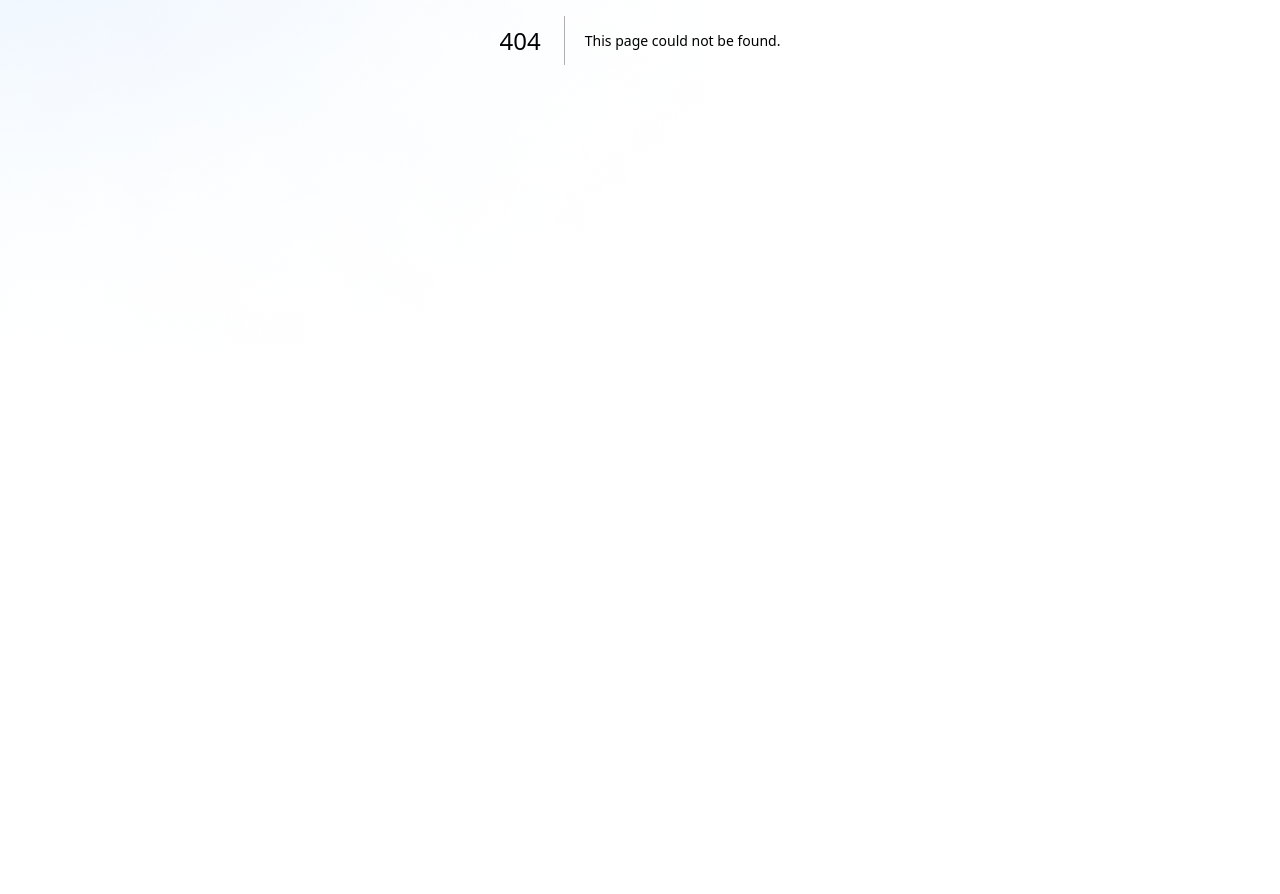
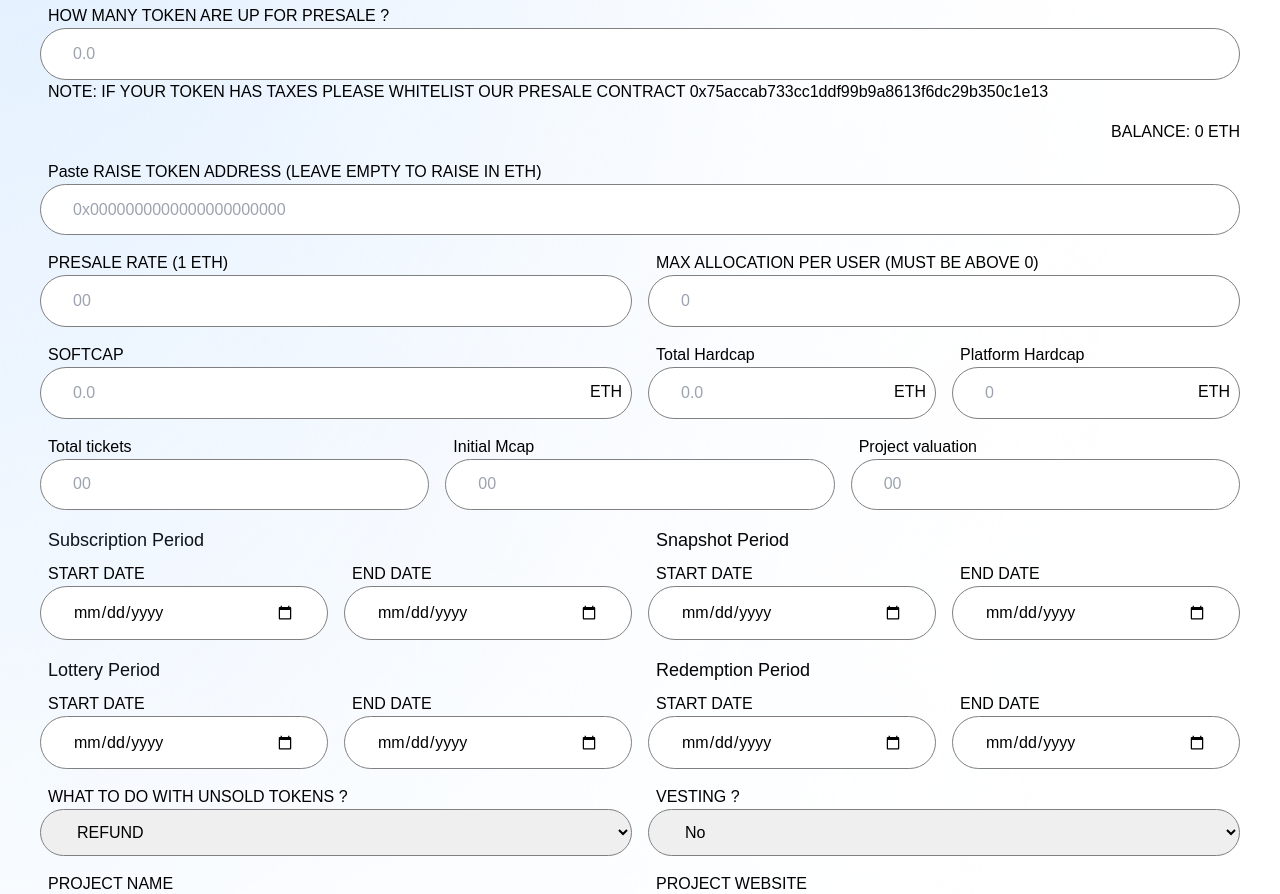
Before and after one commit to SagarPradhan613/vercelnexusdapp, a Next.js app: page /createpresale in a window 1280 px wide. Before the commit this address had no page. Shown: the part 360-1254 px from the top of the page. Before the commit the page ends 800 px from the top, so only its background shows below. Built offline with nearby package versions, Linux system fonts and the light colour scheme; a web font is replaced by a local one.

Commit message:
working on presale

```diff
--- /dev/null
+++ b/app/createpresale/content/Content.js
@@ -0,0 +1,152 @@
+"use client";
+
+import React, { useState } from "react";
+import Input from "./Input";
+import Selector from "./Selector";
+import "./content.css";
+
+function Content() {
+  const [tablecount, setTablecount] = useState([1]);
+  return (
+    <div className="w-full flex justify-center items-center gap-4 flex-col">
+      <Input placeholder={"token address"} label={"PAST TOKEN ADDRESS"} />
+      <Input
+        placeholder={"0.0"}
+        label={"HOW MANY TOKEN ARE UP FOR PRESALE ?"}
+        afterLabel={
+          "NOTE: IF YOUR TOKEN HAS TAXES PLEASE WHITELIST OUR PRESALE CONTRACT 0x75accab733cc1ddf99b9a8613f6dc29b350c1e13"
+        }
+      />
+      <div className="flex justify-end w-full">BALANCE: 0 ETH</div>
+      <Input
+        placeholder={"0x0000000000000000000000"}
+        label={"Paste RAISE TOKEN ADDRESS (LEAVE EMPTY TO RAISE IN ETH)"}
+      />
+      <div className="flex-container">
+        <Input placeholder={"00"} label={"PRESALE RATE (1 ETH)"} />
+        <Input
+          placeholder={"0"}
+          label={"MAX ALLOCATION PER USER (MUST BE ABOVE 0)"}
+        />
+      </div>
+      <div className="flex-container">
+        <Input placeholder={"0.0"} label={"SOFTCAP"} tag={"ETH"} />
+        <div className="flex-container">
+          <Input placeholder={"0.0"} label={"Total Hardcap"} tag={"ETH"} />
+          <Input placeholder={"0"} label={"Platform Hardcap"} tag={"ETH"} />
+        </div>
+      </div>
+      <div className="flex-container">
+        <Input placeholder={"00"} label={"Total tickets"} />
+        <Input placeholder={"00"} label={"Initial Mcap"} />
+        <Input placeholder={"00"} label={"Project valuation"} />
+      </div>
+      <div className="flex-container">
+        <div className="flex justify-center items-start flex-col w-full">
+          <label className="ml-2 text-lg mb-2">Subscription Period</label>
+          <div className="flex-container">
+            <Input placeholder={"00"} label={"START DATE"} type="date" />
+            <Input placeholder={"00"} label={"END DATE"} type="date" />
+          </div>
+        </div>
+        <div className="flex justify-center items-start flex-col w-full">
+          <label className="ml-2 text-lg mb-2">Snapshot Period</label>
+          <div className="flex-container">
+            <Input placeholder={"00"} label={"START DATE"} type="date" />
+            <Input placeholder={"00"} label={"END DATE"} type="date" />
+          </div>
+        </div>
+      </div>
+      <div className="flex-container">
+        <div className="flex justify-center items-start flex-col w-full">
+          <label className="ml-2 text-lg mb-2">Lottery Period</label>
+          <div className="flex-container">
+            <Input placeholder={"00"} label={"START DATE"} type="date" />
+            <Input placeholder={"00"} label={"END DATE"} type="date" />
+          </div>
+        </div>
+        <div className="flex justify-center items-start flex-col w-full">
+          <label className="ml-2 text-lg mb-2">Redemption Period</label>
+          <div className="flex-container">
+            <Input placeholder={"00"} label={"START DATE"} type="date" />
+            <Input placeholder={"00"} label={"END DATE"} type="date" />
+          </div>
+        </div>
+      </div>
+      <div className="flex-container">
+        <Selector
+          options={["REFUND", "BURN"]}
+          label={"WHAT TO DO WITH UNSOLD TOKENS ?"}
+        />
+        <Selector
+          options={["No", "Daily", "Weekly", "Monthly", "Yearly"]}
+          label={"VESTING ?"}
+        />
+      </div>
+      <div className="flex-container">
+        <Input placeholder={""} label={"PROJECT NAME"} />
+        <Input placeholder={""} label={"PROJECT WEBSITE"} />
+      </div>
+      <div className="flex-container">
+        <Input placeholder={""} label={"PROJECT LOGO"} />
+        <Input placeholder={""} label={"TWITTER (use # if not applicable)"} />
+      </div>
+      <div className="flex-container">
+        <Input placeholder={""} label={"TELEGRAM (use # if not applicable)"} />
+        <Input placeholder={""} label={"MEDIUM (use # if not applicable)"} />
+      </div>
+      <div className="flex-container">
+        <Input placeholder={""} label={"DISCORD (use # if not applicable)"} />
+        <Input placeholder={""} label={"PROJECT SALE SLUG"} />
+      </div>
+      <div className="flex-container">
+        <div className="flex justify-center items-start flex-col w-full gap-3">
+          <label className="ml-2 text-lg mb-2">Token Metrics</label>
+          <div className="flex gap-3">
+            <button
+              className="button"
+              onClick={() => {
+                setTablecount((prev) => [...prev, 1]);
+              }}
+            >
+              Add more field
+            </button>
+            {tablecount.length !== 1 && (
+              <button
+                className="button"
+                onClick={() => {
+                  setTablecount((prev) => [...prev, 1]);
+                }}
+              >
+                Remove field
+              </button>
+            )}
+          </div>
+          {tablecount.map((_, i) => (
+            <TableContents key={i} />
+          ))}
+        </div>
+      </div>
+    </div>
+  );
+}
+
+export default Content;
+
+<Input placeholder={""} label={""} />;
+
+<div className="flex-container"></div>;
+
+const TableContents = () => {
+  return (
+    <div className="flex-container">
+      <Input placeholder={"00"} label={"Allocation"} />
+      <Input placeholder={"00"} label={"Allocation %"} />
+      <Input placeholder={"00"} label={"Amount"} />
+      <Input placeholder={"00"} label={"Price"} />
+      <Input placeholder={"00"} label={"Raise"} />
+      <Input placeholder={"00"} label={"TGE %"} />
+      <Input placeholder={"00"} label={"Vesting"} />
+    </div>
+  );
+};
--- /dev/null
+++ b/app/createpresale/content/Input.js
@@ -0,0 +1,28 @@
+import React from "react";
+
+function Input({
+  type = "text",
+  placeholder,
+  onChange,
+  value,
+  label,
+  afterLabel,
+  tag,
+}) {
+  return (
+    <div className="flex justify-center items-start flex-col w-full relative">
+      <label className="ml-2">{label}</label>
+      <input
+        type={type}
+        placeholder={placeholder}
+        value={value}
+        onChange={onChange}
+        className="input"
+      ></input>
+      <div className="tag">{tag}</div>
+      <label className="ml-2">{afterLabel}</label>
+    </div>
+  );
+}
+
+export default Input;
--- /dev/null
+++ b/app/createpresale/content/Selector.js
@@ -0,0 +1,20 @@
+import React from "react";
+
+function Selector({
+  onChange,
+  label,
+  options,
+}) {
+  return (
+    <div className="flex justify-center items-start flex-col w-full relative">
+      <label className="ml-2">{label}</label>
+      <select className="input" onChange={onChange}>
+        {options.map((item, i) => (
+          <option key={i} value={item}>{item}</option>
+        ))}
+      </select>
+    </div>
+  );
+}
+
+export default Selector;
--- /dev/null
+++ b/app/createpresale/content/content.css
@@ -0,0 +1,37 @@
+.input {
+  border-radius: 45px;
+  border: 1px solid gray;
+  width: 100%;
+  padding: 0.8rem 2rem;
+  position: relative;
+  z-index: 10;
+}
+
+.flex-container {
+  display: flex;
+  justify-content: center;
+  align-items: center;
+  gap: 1rem;
+  width: 100%;
+  flex-direction: row;
+  @media (max-width: 767px) {
+    flex-direction: column;
+  }
+}
+
+.tag {
+  position: absolute;
+  bottom: 15px;
+  right: 10px;
+  z-index: 1000;
+}
+
+.button{
+  border-radius: 30px;
+  padding: .5rem 1.5rem;
+  background-color: #0075FF;
+  border: none;
+  color: white;
+  cursor: pointer;
+  z-index: 100;
+}
--- /dev/null
+++ b/app/createpresale/page.js
@@ -0,0 +1,23 @@
+import Content from "./content/Content";
+import React from "react";
+import { Navbar } from "../components/Navbar";
+import { Footer } from "../components/Footer";
+
+const page = () => {
+  return (
+    <div className="mb-10">
+      <Navbar />
+      <div className="container mx-auto px-10">
+        <div className="flex justify-center items-center flex-col gap-10 py-10">
+          <p className="font-semibold text-[#0075FF] text-xl lg:text-5xl ">
+            CREATE YOUR PRESALE
+          </p>
+          <Content />
+        </div>
+      </div>
+      <Footer />
+    </div>
+  );
+};
+
+export default page;
--- a/tailwind.config.ts
+++ b/tailwind.config.ts
@@ -14,6 +14,9 @@ const config: Config = {
           "conic-gradient(from 180deg at 50% 50%, var(--tw-gradient-stops))",
       },
     },
+    container: {
+      center: true,
+    },
   },
   plugins: [],
 };
```
Also changed, not shown: app/page.tsx (+0 -7 lines).
